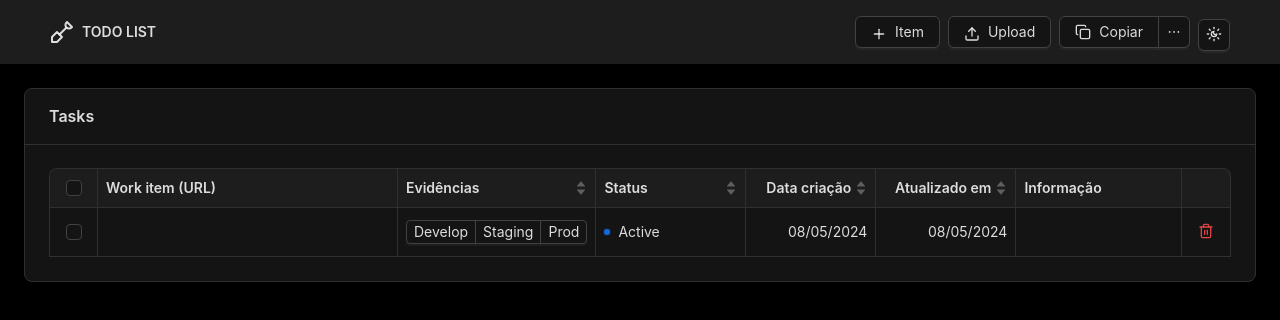
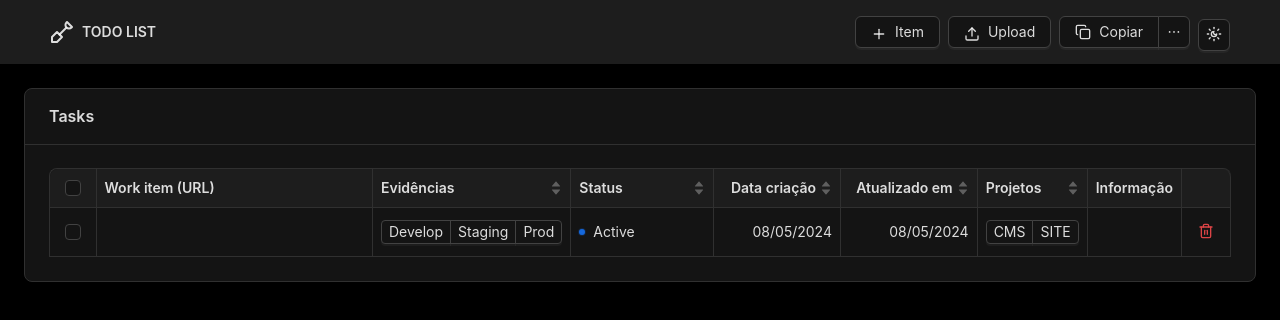
Before and after one commit to maicolsantos/todo-jobs, a React (Vite) app: page / in a window 1280 px wide. Both pictures are taken after a click on the button "Item". Shown: the top 320 px of the page. Built offline with nearby package versions, Linux system fonts and the light colour scheme.

Commit message:
Add projects field to Jobs interface and update related components

```diff
--- a/src/@types/jobs.d.ts
+++ b/src/@types/jobs.d.ts
@@ -3,6 +3,7 @@ export interface Jobs {
   id: number;
   link: string;
   evidencies: string[];
+  projects: string[];
   status?: "Active" | "Ready2Test" | "Resolved";
   info: string;
   updatedAt: string;
--- a/src/components/ExtraCard.tsx
+++ b/src/components/ExtraCard.tsx
@@ -53,6 +53,7 @@ export const ExtraCard = () => {
       id,
       link: "",
       evidencies: [],
+      projects: [],
       info: "",
       createdAt,
       updatedAt: createdAt,
--- a/src/components/GroupButtons.tsx
+++ b/src/components/GroupButtons.tsx
@@ -5,12 +5,12 @@ import { useJobs } from "../store/useJobs";
 
 type GroupButtonsProps = {
   items: string[];
+  options: string[];
   currentItem: Jobs;
+  type: "evidencies" | "projects";
 };
 
-const EVIDENCIES = ["Develop", "Staging", "Prod"];
-
-export const GroupButtons = ({ items, currentItem }: GroupButtonsProps) => {
+export const GroupButtons = ({ items, options, type, currentItem }: GroupButtonsProps) => {
   const [itemsSelected, setItemsSelected] = useState<string[]>(items);
   const { updateJobs } = useJobs();
 
@@ -18,13 +18,13 @@ export const GroupButtons = ({ items, currentItem }: GroupButtonsProps) => {
     if (itemsSelected.includes(item)) {
       updateJobs({
         ...currentItem,
-        evidencies: itemsSelected.filter((i) => i !== item),
+        [type]: itemsSelected.filter((i) => i !== item),
       });
       setItemsSelected(itemsSelected.filter((i) => i !== item));
     } else {
       updateJobs({
         ...currentItem,
-        evidencies: [...itemsSelected, item],
+        [type]: [...itemsSelected, item],
       });
       setItemsSelected([...itemsSelected, item]);
     }
@@ -32,7 +32,7 @@ export const GroupButtons = ({ items, currentItem }: GroupButtonsProps) => {
 
   return (
     <Space.Compact size="small">
-      {EVIDENCIES?.map((item: string) => (
+      {options?.map((item: string) => (
         <Button
           key={item}
           className="uppercase"
--- a/src/components/Table.tsx
+++ b/src/components/Table.tsx
@@ -7,6 +7,9 @@ import { EditableCell } from "./EditableCell";
 import { GroupButtons } from "./GroupButtons";
 import { Link } from "./Link";
 import { Status } from "./Status";
+
+const EVIDENCIES = ["Develop", "Staging", "Prod"];
+const PROJECTS = ["CMS", "SITE"];
 
 const columns: TableColumnsType<Jobs> = [
   {
@@ -27,7 +30,7 @@ const columns: TableColumnsType<Jobs> = [
     width: "150px",
     sorter: (a, b) => a.evidencies.length - b.evidencies.length,
     render: (evidencies, currentItem) => (
-      <GroupButtons items={evidencies} currentItem={currentItem} />
+      <GroupButtons type="evidencies" items={evidencies} options={EVIDENCIES} currentItem={currentItem} />
     ),
   },
   {
@@ -53,6 +56,16 @@ const columns: TableColumnsType<Jobs> = [
     width: "140px",
     align: "end",
     sorter: (a, b) => sortDates(a.updatedAt, b.updatedAt),
+  },
+  {
+    title: "Projetos",
+    dataIndex: "projects",
+    key: "projects",
+    width: "100px",
+    sorter: (a, b) => a.projects.length - b.projects.length,
+    render: (projects, currentItem) => (
+      <GroupButtons type="projects" items={projects} options={PROJECTS} currentItem={currentItem} />
+    ),
   },
   {
     title: "Informação",
--- a/src/utils/clipboard.ts
+++ b/src/utils/clipboard.ts
@@ -25,11 +25,12 @@ export const handleCopyText = (jobs: Jobs[]) => {
         // if (!item.link) return null;
 
         const evidences = item.evidencies.join(", ");
+        const projects = (item.projects || [])?.length ? ` [${item.projects.join(", ")}]` : "";
         const info = item.info ? ` ${item.info}` : "";
         const updatedAt = ` (Atualizado em: ${item.updatedAt})`;
 
         // Combine components into a single string
-        return `- ${item.link || 'Sem Link'} - ("${evidences}")${info}${updatedAt}`;
+        return `- ${item.link || 'Sem Link'} - ("${evidences}")${projects}${info}${updatedAt}`;
       });
 
       // Combine date and entries into a single string
```
